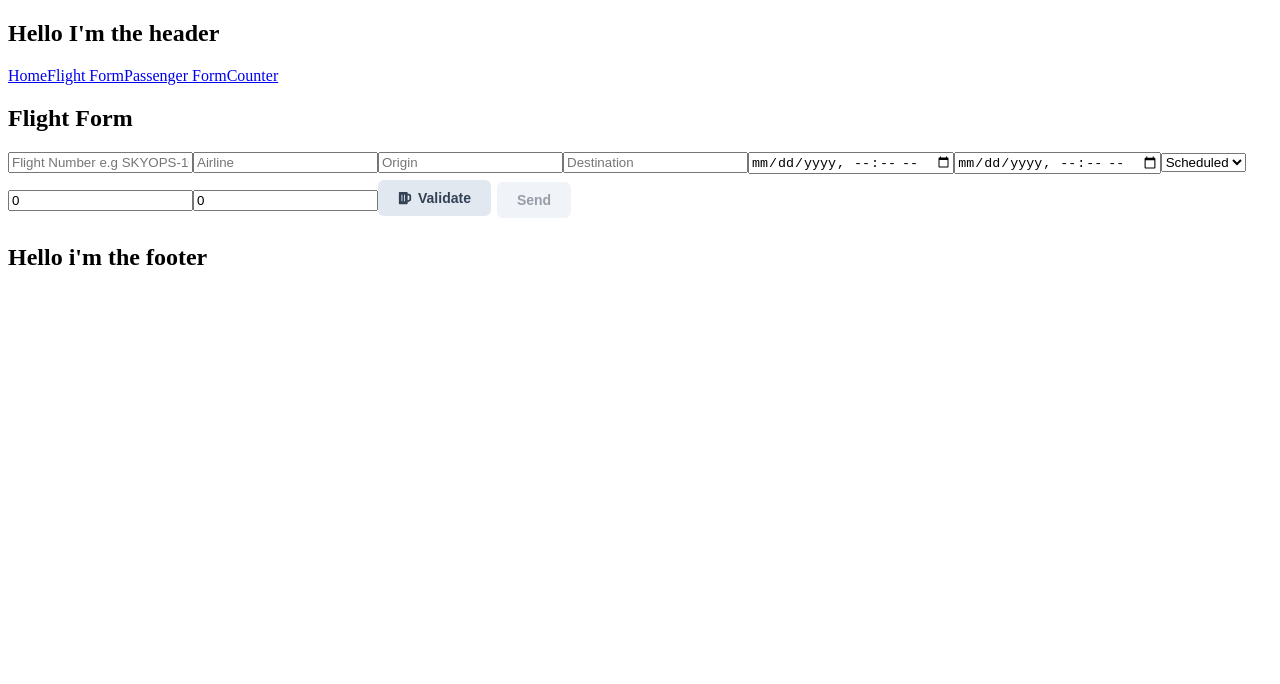
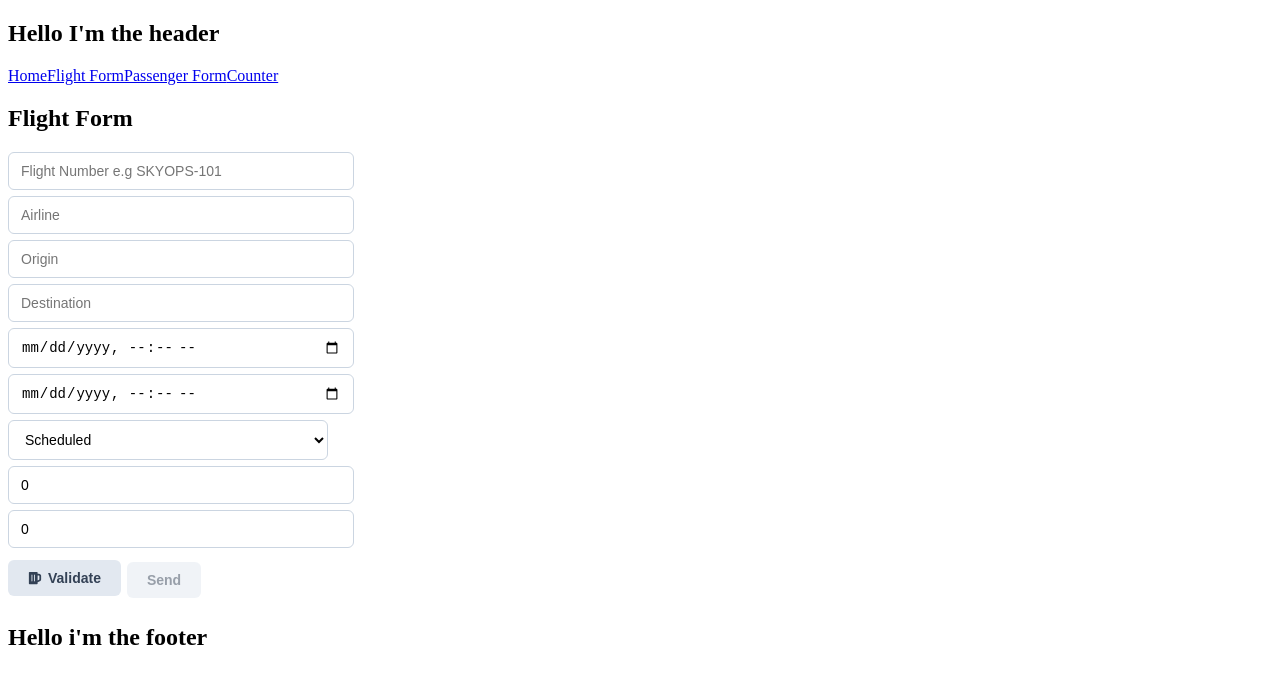
Before and after one commit to Adam-hash-a11y/skyops-forms, a React (Vite) app: page /flight in a window 1280 px wide. Shown: the top 684 px of the page. Built offline with nearby package versions, Linux system fonts and the light colour scheme.

Commit message:
feat: style FormInput and select with styled-components

```diff
--- a/src/components/shared/formInput/FlightFormInput.tsx
+++ b/src/components/shared/formInput/FlightFormInput.tsx
@@ -1,4 +1,6 @@
 import { FormType } from "../../flightForm/types";
+import styled from "styled-components";
+
 interface Props {
   name: string;
   type: FormType;
@@ -7,6 +9,35 @@ interface Props {
   id: string;
   handleChange: (event: any) => void;
 }
+
+const StyledInput = styled.input`
+  display: block;
+  width: 100%;
+  max-width: 320px;
+  padding: 10px 12px;
+  margin-bottom: 6px;
+  border: 1px solid #cbd5e1;
+  border-radius: 6px;
+  font-size: 14px;
+
+  &:focus {
+    outline: none;
+    border-color: #2563eb;
+  }
+`;
+
+const StyledSelect = styled.select`
+  display: block;
+  width: 100%;
+  max-width: 320px;
+  padding: 10px 12px;
+  margin-bottom: 6px;
+  border: 1px solid #cbd5e1;
+  border-radius: 6px;
+  font-size: 14px;
+  background: white;
+`;
+
 export const FormInput: React.FunctionComponent<Props> = ({
   name,
   type,
@@ -17,16 +48,16 @@ export const FormInput: React.FunctionComponent<Props> = ({
 }) => {
   if (type == "select") {
     return (
-      <select value={value} onChange={handleChange}>
+      <StyledSelect value={value} onChange={handleChange}>
         <option value="scheduled">Scheduled</option>
         <option value="delayed">Delayed</option>
         <option value="cancelled">Cancelled</option>
         <option value="landed">Landed</option>
-      </select>
+      </StyledSelect>
     );
   }
   return (
-    <input
+    <StyledInput
       name={name}
       type={type}
       value={value}
```
